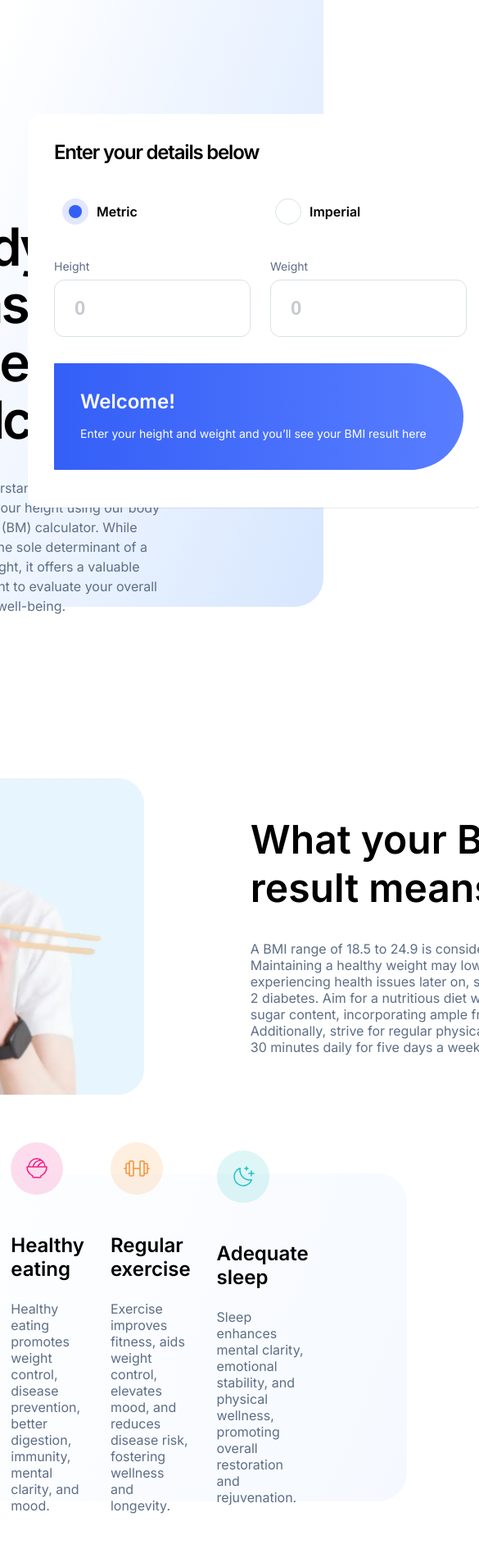
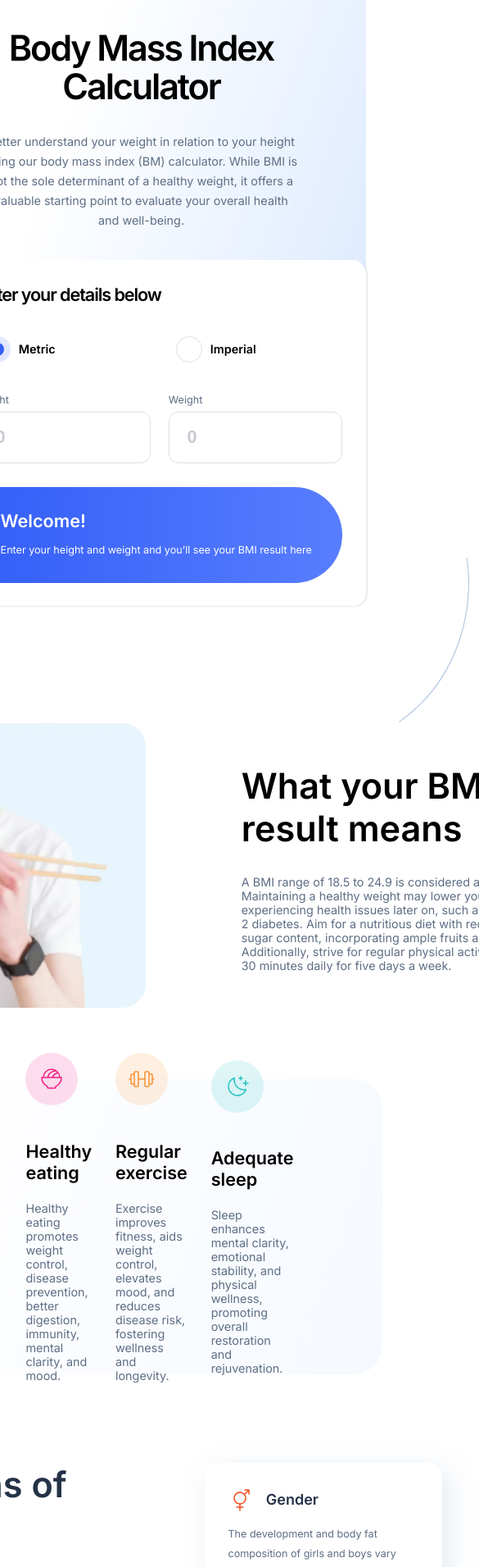
Before and after one commit to blazejpak/bmi-calculator-react, a React (Vite) app in the folder bmi-app/: page / in a window 390 px wide. Shown: the top 1911 px of the page at 82% size, 585 px wide, since content can reach past the window. Built offline with nearby package versions, Linux system fonts and the light colour scheme.

Commit message:
part of responsive for tablets

```diff
--- a/bmi-app/src/App.css
+++ b/bmi-app/src/App.css
@@ -18,3 +18,17 @@
   font-family: "Inter", "sans-serif";
   caret-color: transparent;
 }
+
+/* 1400px */
+@media only screen and (min-width: 87.5em) {
+  html {
+    font-size: 68.75%;
+  }
+}
+
+/* 1100px */
+@media only screen and (max-width: 68.75em) {
+  html {
+    font-size: 56.25%;
+  }
+}
--- a/bmi-app/src/components/Sections/SectionHero.css
+++ b/bmi-app/src/components/Sections/SectionHero.css
@@ -33,9 +33,7 @@
 .header {
   grid-column: 1/3;
   grid-row: 2;
-  margin-left: 11.6rem;
-  margin-bottom: 20rem;
-  margin-top: 12.7rem;
+
   margin: 12.7rem auto 20rem 11.6rem;
 
   display: flex;
@@ -45,7 +43,7 @@
 }
 
 .heading-primary {
-  font-size: 6.4rem;
+  font-size: 5.6rem;
   font-weight: 600;
   line-height: 1.1;
   letter-spacing: -0.05em;
@@ -65,8 +63,8 @@
   grid-row: 2;
 
   background-color: white;
-  height: 480px;
-  width: 560px;
+  height: 48rem;
+  max-width: 56rem;
   border-radius: 16px;
   box-shadow: 2px 1px 1px rgba(0, 0, 0, 0.08);
 
@@ -108,7 +106,7 @@
 }
 
 .input-number {
-  width: 24rem;
+  width: 100%;
   height: 7rem;
 
   padding: 2rem 2.4rem;
@@ -136,7 +134,7 @@
 }
 
 .div-result {
-  width: 50rem;
+  max-width: 50rem;
   height: 13rem;
   padding: 3.2rem;
 
@@ -159,3 +157,45 @@
   font-size: 1.4rem;
   font-weight: 400;
 }
+
+/* 1100px */
+@media only screen and (max-width: 68.75em) {
+  .header {
+    margin: 12.7rem auto 20rem 5rem;
+  }
+
+  .heading-primary {
+    font-size: 4.8rem;
+  }
+}
+
+/* 900px */
+@media only screen and (max-width: 56.25em) {
+  .text-limitations {
+    font-size: 1.4rem;
+  }
+
+  .container-hero {
+    display: flex;
+    flex-direction: column;
+    justify-content: center;
+    align-items: center;
+
+    margin-bottom: 9.6rem;
+  }
+
+  .logo {
+    height: 4rem;
+    width: 4rem;
+    margin: 4rem 0 0 0;
+  }
+
+  .header {
+    margin: 4rem;
+    text-align: center;
+  }
+
+  .container-hero::before {
+    width: 100%;
+  }
+}
--- a/bmi-app/src/components/Sections/SectionLimitations.css
+++ b/bmi-app/src/components/Sections/SectionLimitations.css
@@ -1,6 +1,7 @@
 .container-limitations {
   max-width: 116rem;
   height: 70rem;
+  margin-left: 2rem;
 
   display: grid;
   grid-template-columns: repeat(12, 1fr);
@@ -9,12 +10,17 @@
 }
 
 .div-limits {
-  width: 36.5rem;
+  min-width: 30rem;
+
+  max-width: 36.5rem;
   height: 23.2rem;
 
   padding: 3.2rem;
   border-radius: 16px;
   box-shadow: 8px 8px 32px rgba(143, 174, 207, 0.25);
+}
+.div-limits:last-child {
+  min-width: 33rem;
 }
 
 .vector-right {
@@ -26,6 +32,7 @@
   grid-column: 1 / span 6;
   grid-row: 1 / span 3;
   height: 18.4rem;
+  /* margin-left: 1rem; */
 }
 
 .div-limitations--gender {
@@ -83,3 +90,10 @@
   line-height: 24px;
   color: #5e6e85;
 }
+
+/* 1000px */
+@media only screen and (max-width: 62.5em) {
+  .text-limitations {
+    font-size: 1.4rem;
+  }
+}
--- a/bmi-app/src/components/Sections/SectionResult.css
+++ b/bmi-app/src/components/Sections/SectionResult.css
@@ -11,7 +11,7 @@
 
 .vector-line--left {
   position: absolute;
-  right: 8rem;
+  right: 16rem;
   top: -8rem;
 }
 
--- a/bmi-app/src/pages/HomePage.css
+++ b/bmi-app/src/pages/HomePage.css
@@ -2,6 +2,7 @@
   display: flex;
   flex-direction: column;
   align-items: center;
+  justify-content: center;
 
   margin-bottom: 12rem;
 }
```
